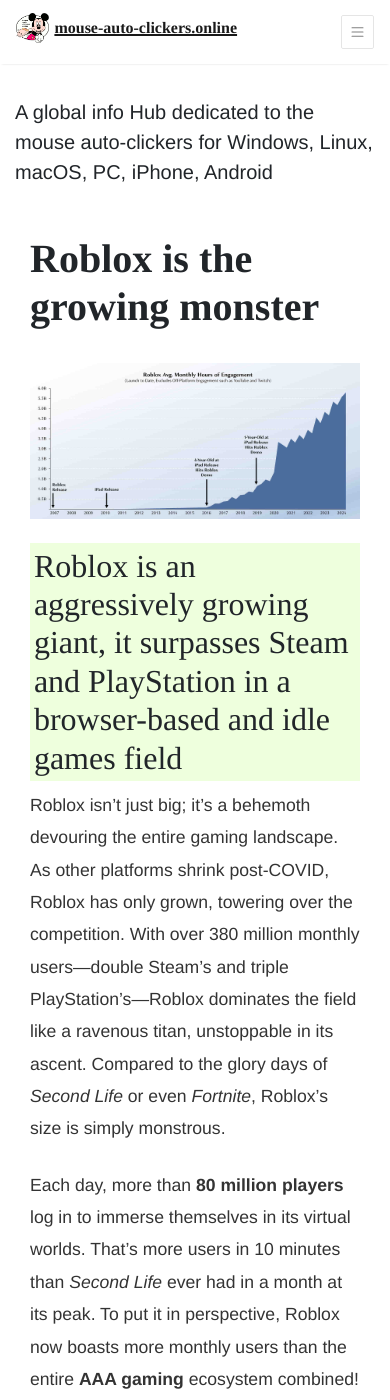
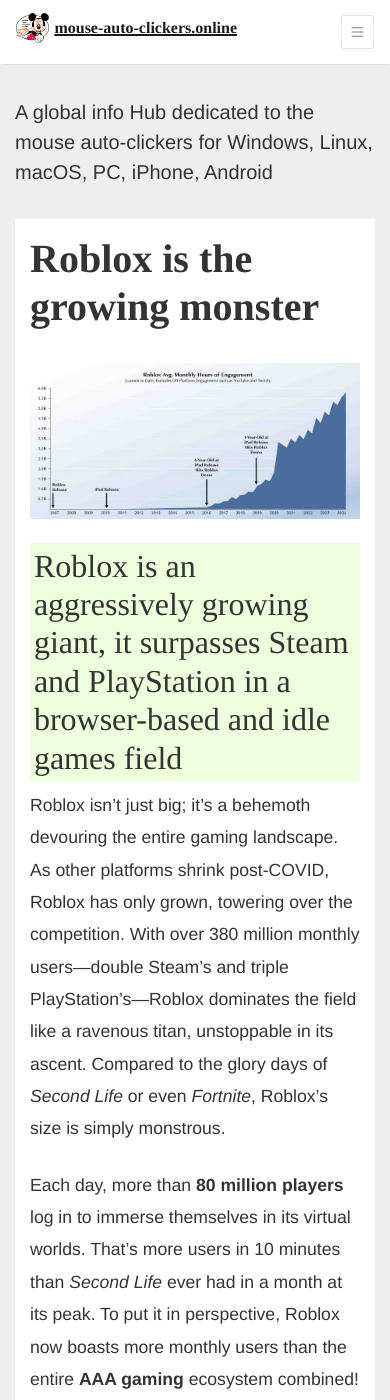
Before and after one commit to floridahaunted/daily-news-site-jekyll-template, a Jekyll site: the page built from _posts/2024-10-16-roblox-is-the-growing-monster.md, in a window 390 px wide and 1400 px high. Built offline with Jekyll 4.4.1, drawn with Linux system fonts in a browser that asks for light colours; some of the changed text lies outside the part shown.

```diff
--- a/_layouts/default.html
+++ b/_layouts/default.html
@@ -132,14 +132,14 @@ ga('send', 'pageview');
 
 <!-- Begin Footer
 ================================================== -->
-<footer class="footer">
+<footer class="footer" style="background-color: #eee;">
     <div class="container">
         <div class="row">
             <div class="col-md-6 col-sm-6 text-center text-lg-left">
                 Copyright © {{ site.bdate | date: "%Y" }} {{ site.name }}. Updated {{ site.bdate | date: "%Y-%m-%d" }}.
             </div>
             <div class="col-md-6 col-sm-6 text-center text-lg-right">
-                <a target="_blank" href="https://www.wowthemes.net/mediumish-free-jekyll-template/">Mediumish Jekyll Theme</a> by WowThemes.net
+                <small>Forked from <a target="_blank" href="https://www.wowthemes.net/mediumish-free-jekyll-template/">Mediumish Jekyll Theme</a> by WowThemes.net.</small>
             </div>
         </div>
     </div>
--- a/_layouts/post.html
+++ b/_layouts/post.html
@@ -13,7 +13,7 @@ post_class: post-template
         <!-- Post -->
         {% assign author = site.authors[page.author] %}
 
-        <div class="col-md-9 flex-first flex-md-unordered">
+        <div class="col-md-9 flex-first flex-md-unordered my-post-style">
             <div class="mainheading">
 
                 <!-- Author Box -->
--- a/assets/css/screen.css
+++ b/assets/css/screen.css
@@ -12,12 +12,12 @@ License: https://www.wowthemes.net/freebies-license/
 }
 
 a {
-    color: #00ab6b;
+    color: #09f;
     transition: all 0.2s;
 }
 
 a:hover {
-    color: #038252;
+    color: #6cf;
     text-decoration: none;
 }
 
```
Also changed, not shown: README.md, assets/css/bootstrap.css.
